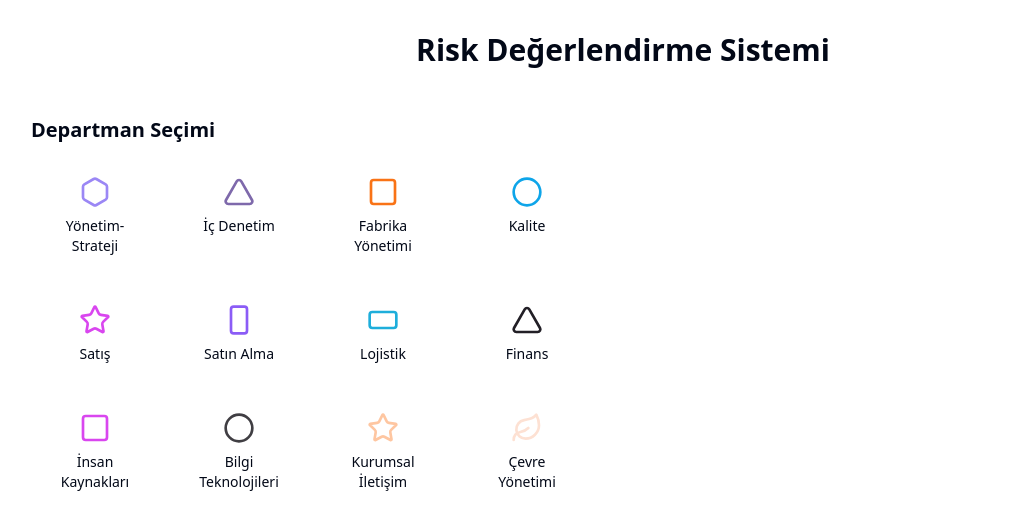
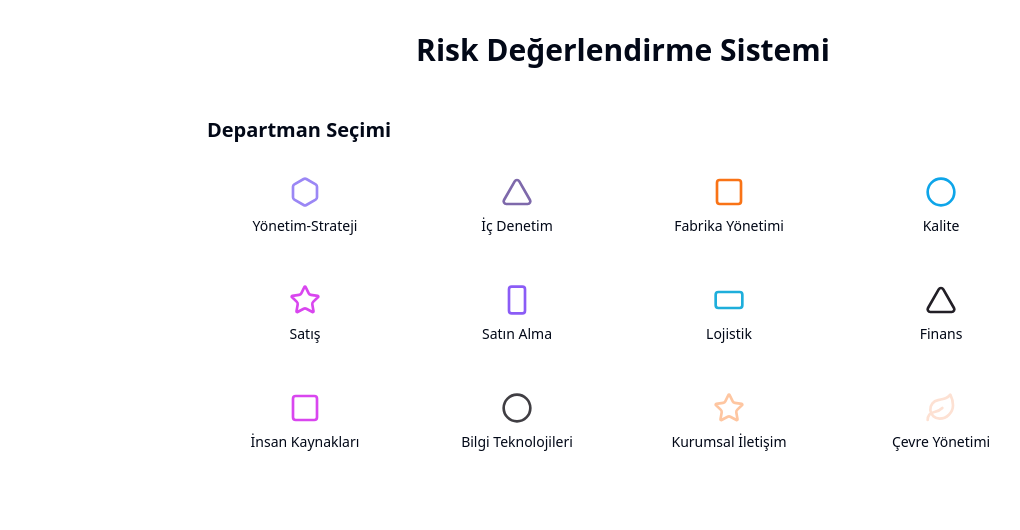
Before and after one commit to selcuk-3pmetrics/sixt-deger-zinciri-workshop, a React (Vite) app: page / in a window 1280 px wide. Shown: the top 530 px of the page, without its empty margins (17-1037 px from the left). Built offline with nearby package versions, Linux system fonts and the light colour scheme.

Commit message:
Align components vertically on page
Updated the layout to center all components vertically and stack them in a single column format for improved user experience.
[skip gpt_engineer]

```diff
--- a/src/pages/Index.tsx
+++ b/src/pages/Index.tsx
@@ -25,10 +25,9 @@ const Index = () => {
   };
 
   return (
-    <div className="container mx-auto py-8 space-y-8">
+    <div className="container mx-auto py-8 px-4 max-w-4xl">
       <h1 className="text-3xl font-bold text-center mb-8">Risk Değerlendirme Sistemi</h1>
 
-      <div className="grid grid-cols-1 md:grid-cols-2 gap-8">
       <div className="space-y-8">
         <DepartmentSelector
           selectedDepartment={selectedDepartment}
@@ -42,6 +41,13 @@ const Index = () => {
           />
         )}
 
+        {selectedDepartment && selectedRisk && (
+          <ValueChain
+            selectedStep={selectedStep}
+            onSelect={setSelectedStep}
+          />
+        )}
+
         {selectedRisk && selectedDepartment && (
           <RiskAssessment
             onCalculate={handleRiskCalculation}
@@ -50,18 +56,9 @@ const Index = () => {
             selectedStep={selectedStep}
           />
         )}
-        </div>
-
-        <div>
-          {selectedDepartment && selectedRisk && (
-            <ValueChain
-              selectedStep={selectedStep}
-              onSelect={setSelectedStep}
-            />
-          )}
 
         {riskScore !== null && (
-            <div className="mt-8 p-4 bg-gray-50 rounded-lg">
+          <div className="p-4 bg-gray-50 rounded-lg">
             <div className="grid grid-cols-3 gap-4">
               <div>
                 <h3 className="text-lg font-semibold mb-2">Risk Skoru</h3>
@@ -84,7 +81,6 @@ const Index = () => {
         )}
       </div>
     </div>
-    </div>
   );
 };
 
```
Lines whose indentation alone changed are shown as unchanged.
